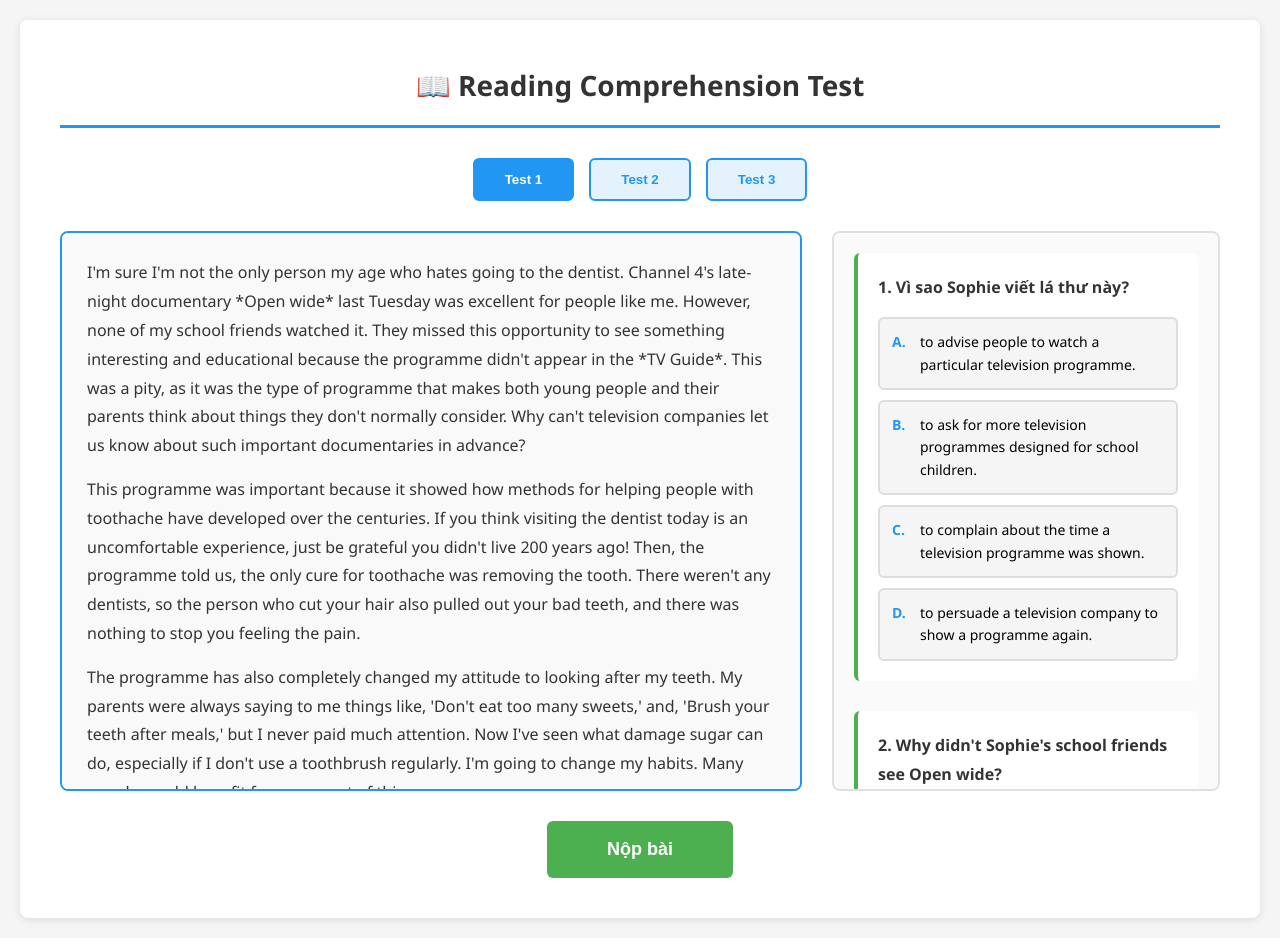
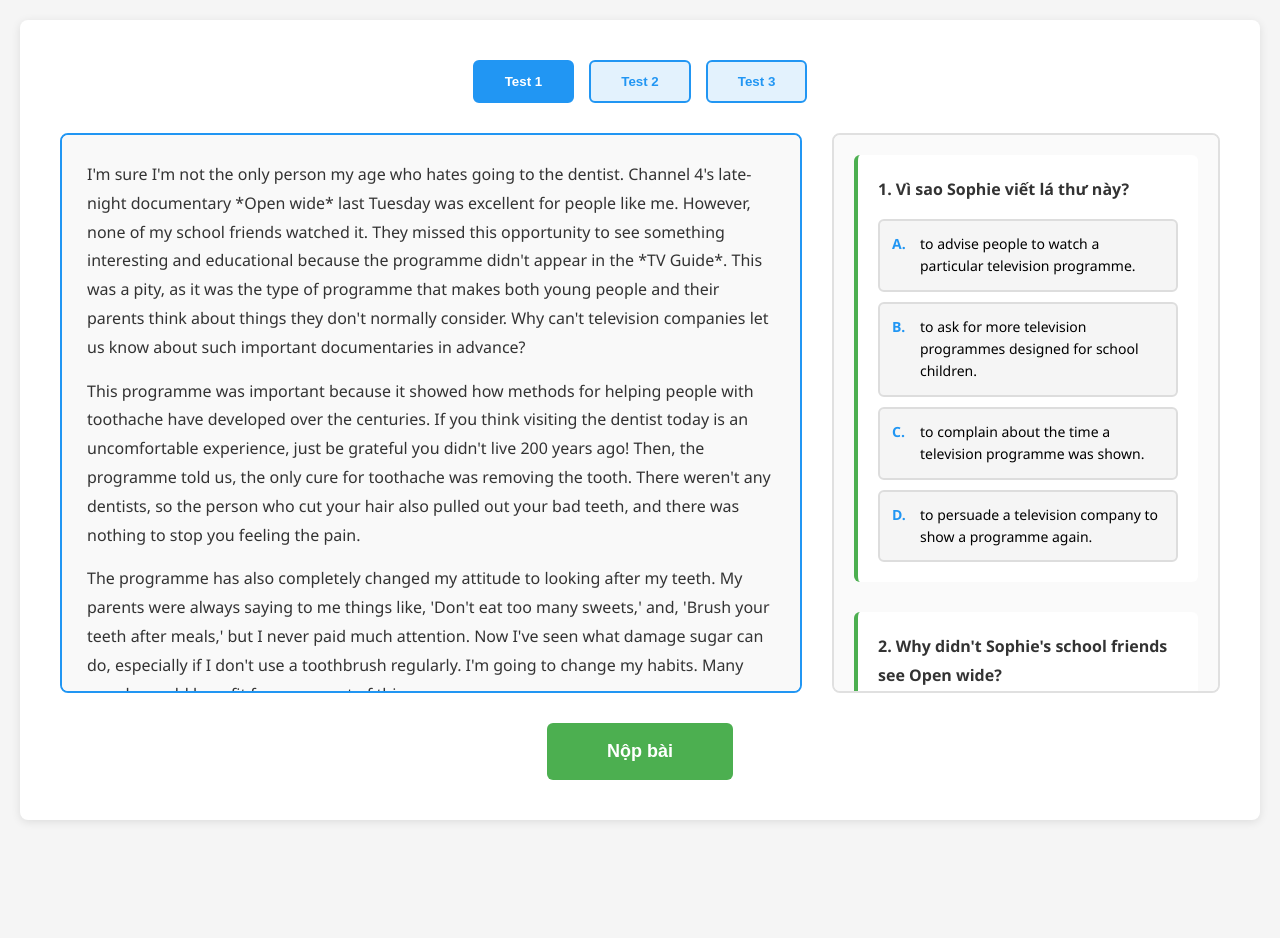
Before and after one commit to quangvnv/Test, a plain HTML site: page reading-test.html in a window 1280 px wide. After the commit the page ends 840 px from the top, so only its background shows below. Drawn offline with Linux system fonts and the light colour scheme.

Commit message:
Update reading-test.html

```diff
--- a/reading-test.html
+++ b/reading-test.html
@@ -254,7 +254,7 @@
 </head>
 <body>
     <div class="container">
-        <h1>📖 Reading Comprehension Test</h1>
+
 
         <div class="navigation" id="navigation" style="display: none;"></div>
 
```
